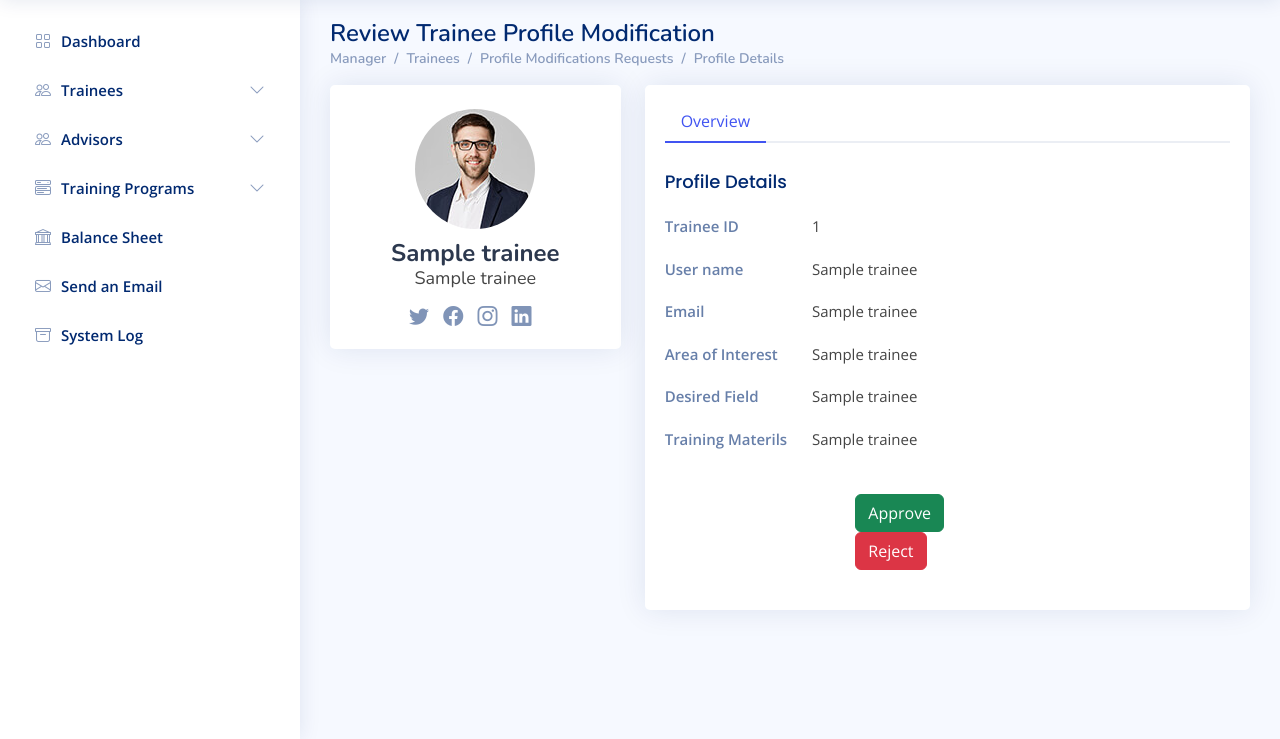
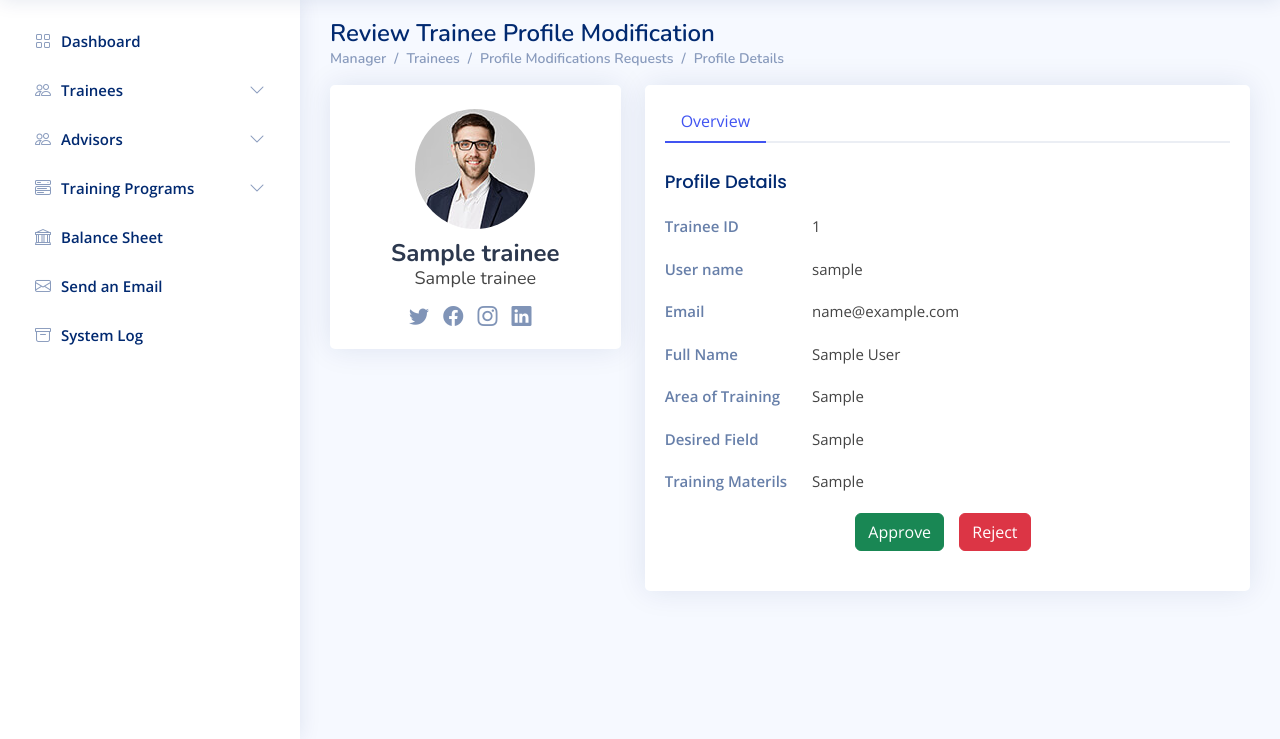
Before and after one commit to GhadeerHayek/TMS-Flask, a Flask app: template templates/manager/trainee/trainee-profile-details.html in a window 1280 px wide. Shown: the part 61-800 px from the top of the page. Run offline with Flask 3, Linux system fonts and the light colour scheme; the template is opened without the code that fills it: most values are stand-ins (such as "Sample title", 1, 10 or a date in 2020); some libraries are stand-ins or nearby versions.

Commit message:
fixed some syntax and style

```diff
--- a/templates/manager/mailing.html
+++ b/templates/manager/mailing.html
@@ -54,7 +54,7 @@
                                   </div>
 
                                   <div class="col-md-12 text-center">
-                                    <button type="submit" class="btn btn-primary">Send Message</button>
+                                    <button type="submit" class="btn btn-primary">Send</button>
                                   </div>
 
                                 </div>
--- a/templates/manager/trainee/trainee-profile-details.html
+++ b/templates/manager/trainee/trainee-profile-details.html
@@ -55,50 +55,55 @@
                             </div>
                             <div class="tab-pane fade show active profile-overview" id="profile-overview">
                                 <h5 class="card-title">Profile Details</h5>
-                                {% for trainee in trainee%}
                                 <div class="row">
                                     <div class="col-lg-3 col-md-4 label ">Trainee ID</div>
-                                    <div class="col-lg-9 col-md-8">{{ trainee[0] }}</div>
+                                    <div class="col-lg-9 col-md-8">{{ trainee.traineeID }}</div>
                                 </div>
                                 <div class="row">
                                     <div class="col-lg-3 col-md-4 label ">User name</div>
-                                    <div class="col-lg-9 col-md-8">{{ trainee[2] }}</div>
+                                    <div class="col-lg-9 col-md-8">{{ trainee.username }}</div>
                                 </div>
                                 <div class="row">
                                     <div class="col-lg-3 col-md-4 label ">Email</div>
-                                    <div class="col-lg-9 col-md-8">{{ trainee[3] }}</div>
+                                    <div class="col-lg-9 col-md-8">{{ trainee.email }}</div>
                                 </div>
                                 <div class="row">
-                                    <div class="col-lg-3 col-md-4 label">Area of Interest</div>
-                                    <div class="col-lg-9 col-md-8">{{ trainee[4] }}</div>
+                                    <div class="col-lg-3 col-md-4 label ">Full Name</div>
+                                    <div class="col-lg-9 col-md-8">{{ trainee.fullName }}</div>
+                                </div>
+                                <div class="row">
+                                    <div class="col-lg-3 col-md-4 label">Area of Training</div>
+                                    <div class="col-lg-9 col-md-8">{{ trainee.area_of_training }}</div>
                                 </div>
 
                                 <div class="row">
                                     <div class="col-lg-3 col-md-4 label">Desired Field</div>
-                                    <div class="col-lg-9 col-md-8">{{ trainee[5] }}</div>
+                                    <div class="col-lg-9 col-md-8">{{ trainee.desired_field }}</div>
                                 </div>
 
                                 <div class="row">
                                     <div class="col-lg-3 col-md-4 label">Training Materils</div>
-                                    <div class="col-lg-9 col-md-8">{{ trainee[8] }}</div>
+                                    <div class="col-lg-9 col-md-8">{{ trainee.training_materials }}</div>
                                 </div>
 
-                                <div class="pt-4 d-flex flex-column align-items-center">
+                                <div class="container d-flex justify-content-center">
                                     <div class="row">
+                                      <div class="col-md-6">
                                         <form method="POST" action="{{ url_for('manager.accept_trainee_modification') }}">
                                             <input type="hidden" name="traineeID" value="{{trainee[0]}}">
                                             <button class="btn btn-success" data-bs-toggle="modal"
-                                                     type="submit">Approve
+                                                        type="submit">Approve
                                             </button>
                                         </form>
-
+                                      </div>
+                                      <div class="col-md-6">
                                         <form method="POST" action="{{ url_for('manager.reject_trainee_modification') }}">
                                             <input type="hidden" name="traineeID" value="{{trainee[0]}}">
                                             <button class="btn btn-danger" data-bs-toggle="modal"
                                                     type="submit">Reject
                                             </button>
                                         </form>
-                                        {% endfor %}
+                                      </div>
                                     </div>
                                 </div>
                             </div>
```
Also changed, not shown: controller/manager/manager_advisor_controller.py (+5 -4 lines), controller/manager/manager_trainee_controller.py (+6 -6 lines), templates/404.html (+0 -8 lines), templates/manager/advisor/advisor-profile-details.html (+10 -15 lines).
